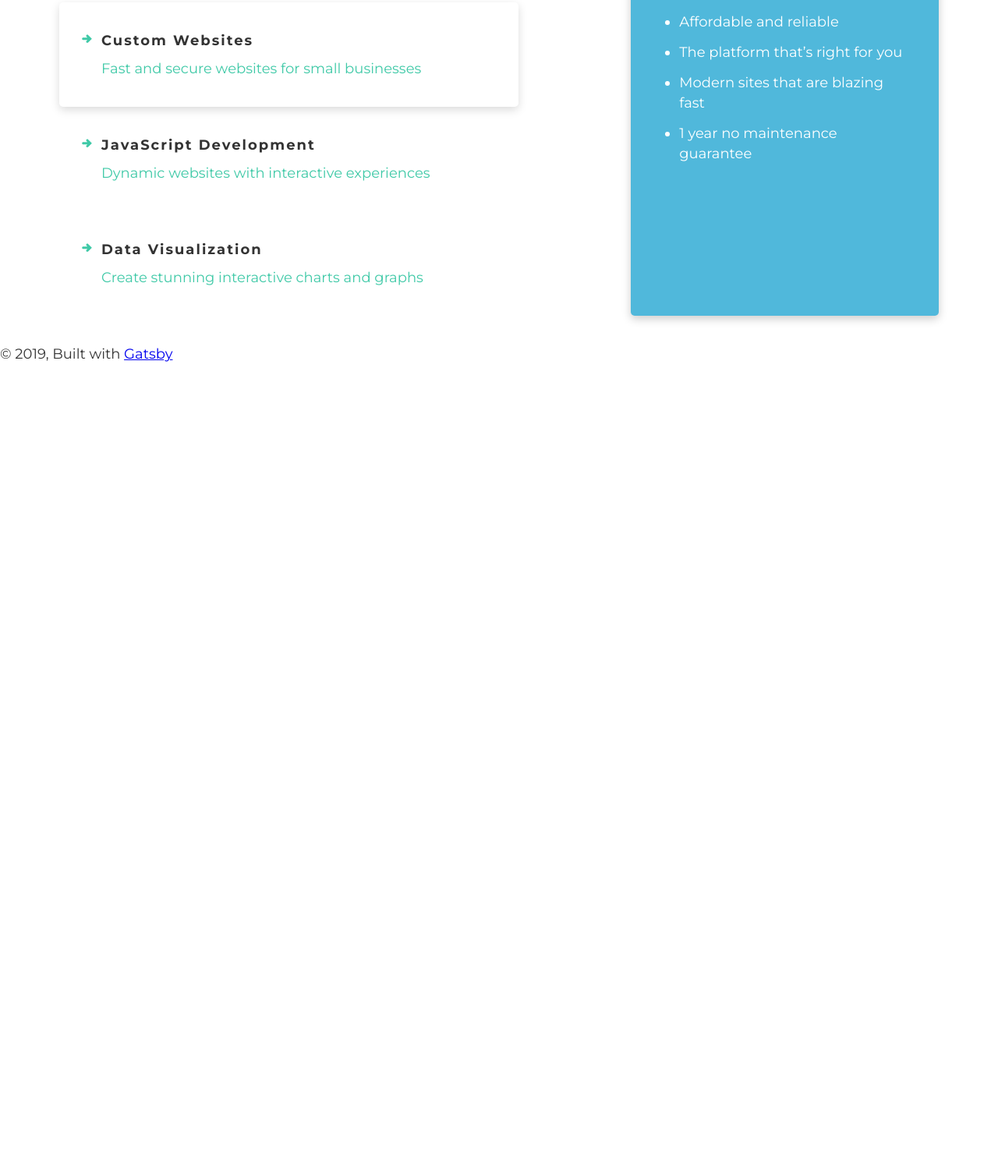
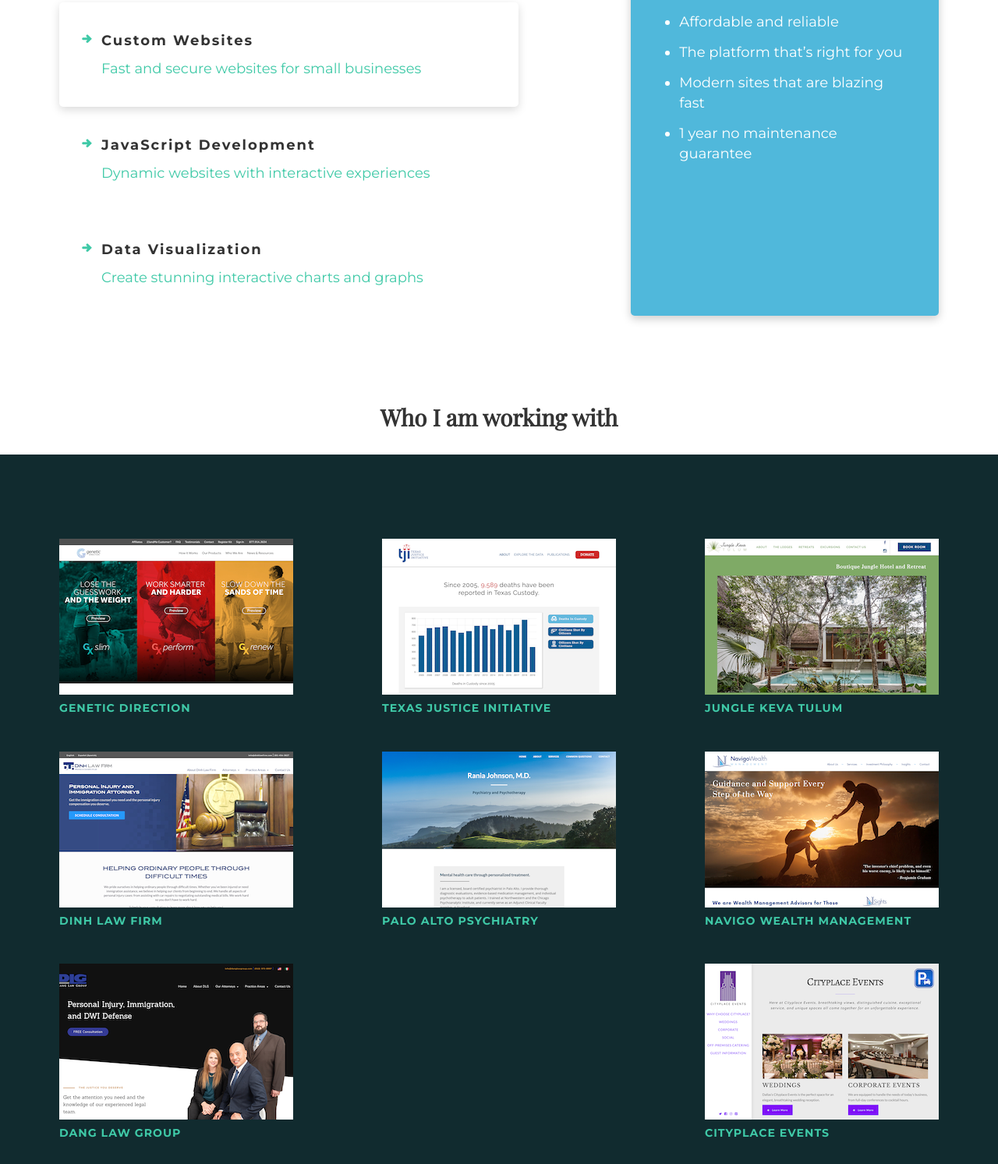
Before and after one commit to LayaTaal/zinnfinity-website, a Gatsby site: page / in a window 1280 px wide. Shown: the part 862-2355 px from the top of the page at 78% size. Before the commit the page ends 1329 px from the top, so only its background shows below. Built offline with nearby package versions, Linux system fonts and the light colour scheme; Gatsby itself is replaced by a stand-in of ours.

Commit message:
Added portfolio section

```diff
--- /dev/null
+++ b/src/components/PorfolioImage.js
@@ -0,0 +1,42 @@
+import React from 'react';
+import Img from 'gatsby-image';
+import { StaticQuery, graphql } from 'gatsby';
+
+function renderImage(file) {
+  return (
+    <React.Fragment>
+      <Img fixed={file.node.childImageSharp.fixed} />
+    </React.Fragment>
+  )
+}
+
+const PortfolioImage = function (props) {
+
+  return <StaticQuery
+    query={graphql`
+      query {
+        images: allFile(filter: { sourceInstanceName: { eq: "images" } }) {
+          edges {
+            node {
+              extension
+              relativePath
+              childImageSharp {
+              fixed(width: 300) {
+                ...GatsbyImageSharpFixed
+              }
+            }
+          }
+        }
+      }
+    }
+    `}
+    render={(data) => {
+      const image = data.images.edges.find(
+        image => image.node.relativePath === props.src
+      )
+      return(renderImage(image))
+    }}
+  />
+}
+
+export default PortfolioImage;
--- /dev/null
+++ b/src/components/Portfolio.js
@@ -0,0 +1,65 @@
+import React from 'react'
+import PropTypes from 'prop-types'
+import styled from 'styled-components'
+import SectionHeading from './SectionHeading'
+import SectionContainer from './SectionContainer'
+import PortfolioItem from './PortfolioItem'
+import portfolio_data from '../data/Portfolio'
+
+function Portfolio (props) {
+  const { title } = props;
+
+  return (
+    <SectionContainer
+      styles={{
+        padding: '4rem 0',
+      }}
+      containerType='fluid-width'
+    >
+      <SectionHeading
+        title={title}
+        styles={{
+          textAlign: 'center',
+          marginBottom: '3rem',
+          maxWidth: '500px',
+          margin: '0 auto',
+          padding: '0 2rem'
+        }}
+      />
+      <Wrapper>
+        <FlexBox>
+          {portfolio_data.map((portfolioItem, index) => {
+            return <PortfolioItem key={index} itemData={portfolioItem} />
+          })}
+        </FlexBox>
+      </Wrapper>
+    </SectionContainer>
+  )
+}
+
+export default Portfolio;
+
+Portfolio.propTypes = {
+  title: PropTypes.string,
+}
+
+const Wrapper = styled.div`
+  width: 100%;
+  background: ${props => props.theme.colors.black};
+  padding: 2rem;
+`
+
+const FlexBox = styled.div`
+  display: flex;
+  flex-flow: column nowrap;
+  justify-content: space-between;
+  align-items: center;
+  max-width: 1200px;
+  width: 100%;
+  margin: 0 auto;
+  padding: 4rem 2rem 1rem 2rem;
+
+  @media screen and (min-width: ${props => props.theme.breakpoints.small}) {
+    flex-flow: row wrap;
+  }
+`;
--- /dev/null
+++ b/src/components/PortfolioItem.js
@@ -0,0 +1,34 @@
+import React from 'react'
+import PropTypes from 'prop-types'
+import styled from 'styled-components'
+import PortfolioImage from './PorfolioImage'
+
+function PortfolioItem (props) {
+  const { itemData } = props;
+  const { name, imageURL, altText, siteURL } = itemData;
+
+  return (
+    <div
+      className='portfolio-item-container'
+      style={{
+        marginBottom: '1rem'
+      }}
+    >
+      <a href={siteURL} style={{textDecoration: 'none'}} target='blank' rel='noopener noreferrer'>
+      <PortfolioImage src={imageURL} />
+        <h5 style={{
+          textAlign: 'left',
+          textTransform: 'uppercase',
+          letterSpacing: '1px',
+          color: '#3fc9a7'
+        }}>{name}</h5>
+      </a>
+    </div>
+  )
+}
+
+export default PortfolioItem;
+
+PortfolioItem.propTypes = {
+  itemData: PropTypes.object.isRequired
+}
--- a/src/components/SectionContainer.js
+++ b/src/components/SectionContainer.js
@@ -2,13 +2,15 @@
 import PropTypes from 'prop-types'
 
 function SectionContainer (props) {
-  const { padding, containerType } = props;
-  const sectionStyles = {
+  const { styles, containerType } = props;
+  const defaultStyles = {
     maxWidth: (containerType === 'fixed-width') ? '1200px' : '100%',
     width: '100%',
     margin: '0 auto',
-    padding: padding ? padding : '2rem 0',
+    padding: '2rem 0',
+    background: '#ffffff',
   }
+  const sectionStyles = Object.assign(defaultStyles, styles);
 
   return (
     <div className='section-container' style={sectionStyles}>
@@ -20,6 +22,6 @@
 export default SectionContainer;
 
 SectionContainer.propTypes = {
-  padding: PropTypes.string,
-  containerType: PropTypes.string
+  styles: PropTypes.object,
+  containerType: PropTypes.string,
 }
--- a/src/components/SectionHeading.js
+++ b/src/components/SectionHeading.js
@@ -3,13 +3,15 @@
 import styled from 'styled-components'
 
 function SectionHeading (props) {
-  const { title, subtitle } = props;
+  const { title, subtitle, styles } = props;
   return (
-    <Header>
-      <div className='section-subtitle'>
-        <span>{subtitle}</span>
-      </div>
-      <h2 className='section-title'>{title}</h2>
+    <Header style={styles}>
+      {subtitle && (
+        <div className='section-subtitle'>
+          <span>{subtitle}</span>
+        </div>
+      )}
+      {title && <h2 className='section-title'>{title}</h2>}
     </Header>
   )
 }
@@ -17,6 +19,7 @@
 SectionHeading.propTypes = {
   title: PropTypes.string,
   subtitle: PropTypes.string,
+  styles: PropTypes.object,
 }
 
 export default SectionHeading;
--- a/src/components/Services.js
+++ b/src/components/Services.js
@@ -35,7 +35,7 @@
     const serviceKeys = Object.keys(service_data);
 
     return (
-      <SectionContainer padding='2rem' containerType='fixed-width'>
+      <SectionContainer styles={{padding: '2rem'}} containerType='fixed-width'>
         <FlexBox>
           <div className='services-overview'>
             <SectionHeading title={title} subtitle={subtitle} />
--- /dev/null
+++ b/src/data/Portfolio.js
@@ -0,0 +1,50 @@
+export default [
+  {
+    name: 'Genetic Direction',
+    imageURL: 'portfolio/geneticdirection_w300px.png',
+    altText: 'Screenshot from Genetic Direction website',
+    siteURL: 'https://geneticdirection.com'
+  },
+  {
+    name: 'Texas Justice Initiative',
+    imageURL: 'portfolio/texasjusticeinitiative_w300px.png',
+    altText: 'Screenshot from Texas Justice Initaitive website',
+    siteURL: 'https://texasjusticeinitiative.org'
+  },
+  {
+    name: 'Jungle Keva Tulum',
+    imageURL: 'portfolio/junglekevatulum_w300px.png',
+    altText: 'Screenshot from Jungle Keva Tulum website',
+    siteURL: 'https://junglekevatulum.com'
+  },
+  {
+    name: 'Dinh Law Firm',
+    imageURL: 'portfolio/dinhlawfirm_w300px.png',
+    altText: 'Screenshot from Dinh Law Firm website',
+    siteURL: 'https://dinhlawfirm.com'
+  },
+  {
+    name: 'Palo Alto Psychiatry',
+    imageURL: 'portfolio/paloaltopsychiatry_w300px.png',
+    altText: 'Screenshot from Palo Alto Psychiatry website',
+    siteURL: 'https://paloaltopsychiatry.com'
+  },
+  {
+    name: 'Navigo Wealth Management',
+    imageURL: 'portfolio/navigowealth_w300px.png',
+    altText: 'Screenshot from Navigo Wealth Management website',
+    siteURL: 'https://navigowealth.com'
+  },
+  {
+    name: 'Dang Law Group',
+    imageURL: 'portfolio/danglawgroup_w300px.png',
+    altText: 'Screenshot from Dang Law Group website',
+    siteURL: 'http://danglawgroup.com'
+  },
+  {
+    name: 'Cityplace Events',
+    imageURL: 'portfolio/cityplaceevents_w300px.png',
+    altText: 'Screenshot from Cityplace Events website',
+    siteURL: 'https://cityplaceevents.com'
+  },
+]
--- a/src/pages/index.js
+++ b/src/pages/index.js
@@ -2,11 +2,13 @@
 import Layout from "../components/layout"
 import SEO from "../components/seo"
 import ServicesSection from '../components/Services'
+import PortfolioSection from '../components/Portfolio'
 
 const IndexPage = () => (
   <Layout>
     <SEO title="Home" />
     <ServicesSection title='Set your business apart with an unique online experience' subtitle='What I Do' />
+    <PortfolioSection title='Who I am working with' subtitle='I’m proud to be a part of helping some great businesses and organizations grow and flourish.' />
   </Layout>
 )
 
```
Also changed, not shown: src/images/portfolio/cityplaceevents_w300px.png (added), src/images/portfolio/danglawgroup_w300px.png (added), src/images/portfolio/dinhlawfirm_w300px.png (added), src/images/portfolio/geneticdirection_w300px.png (added), src/images/portfolio/junglekevatulum_w300px.png (added), src/images/portfolio/navigowealth_w300px.png (added), src/images/portfolio/paloaltopsychiatry_w300px.png (added), src/images/portfolio/texasjusticeinitiative_w300px.png (added).
